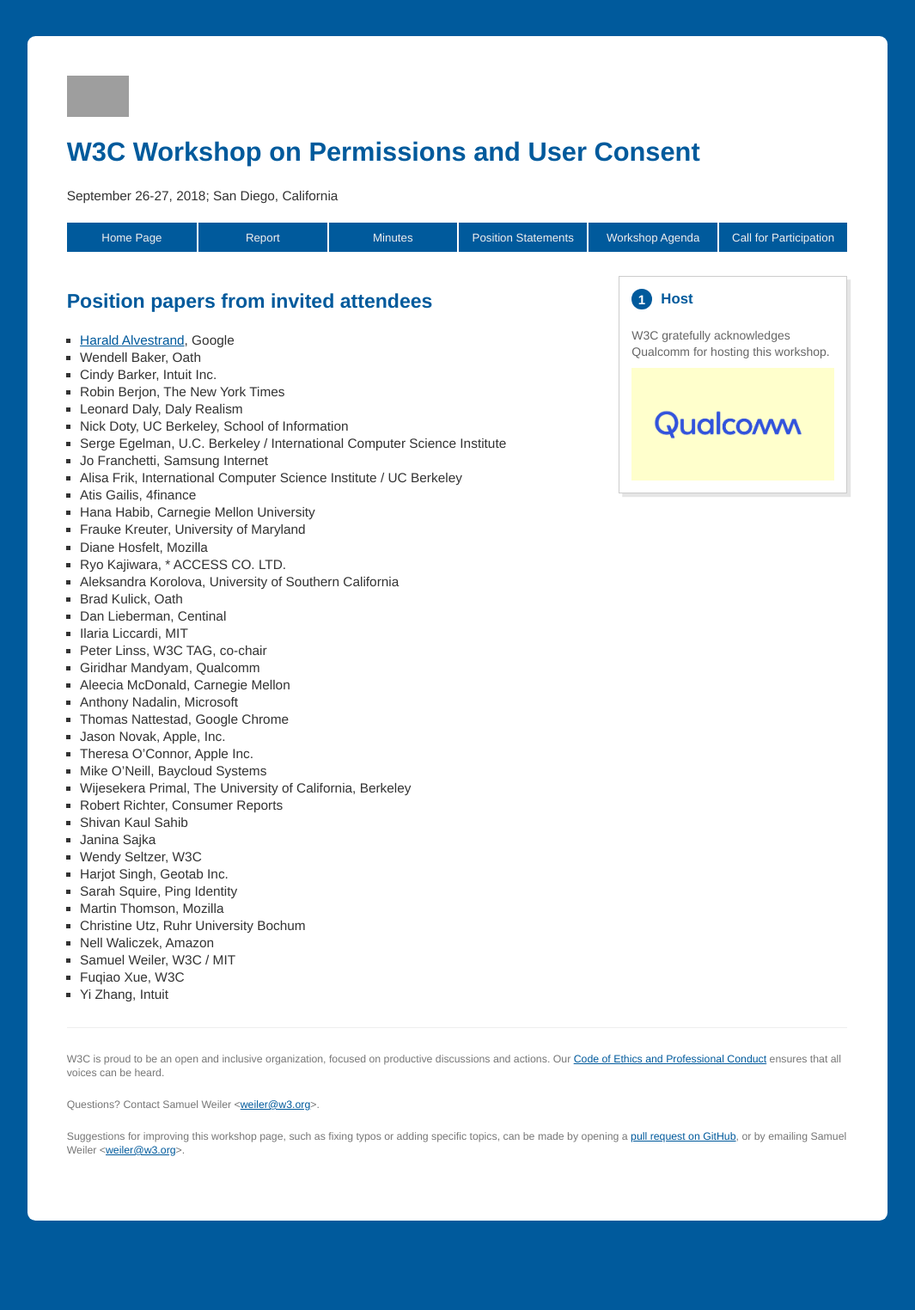
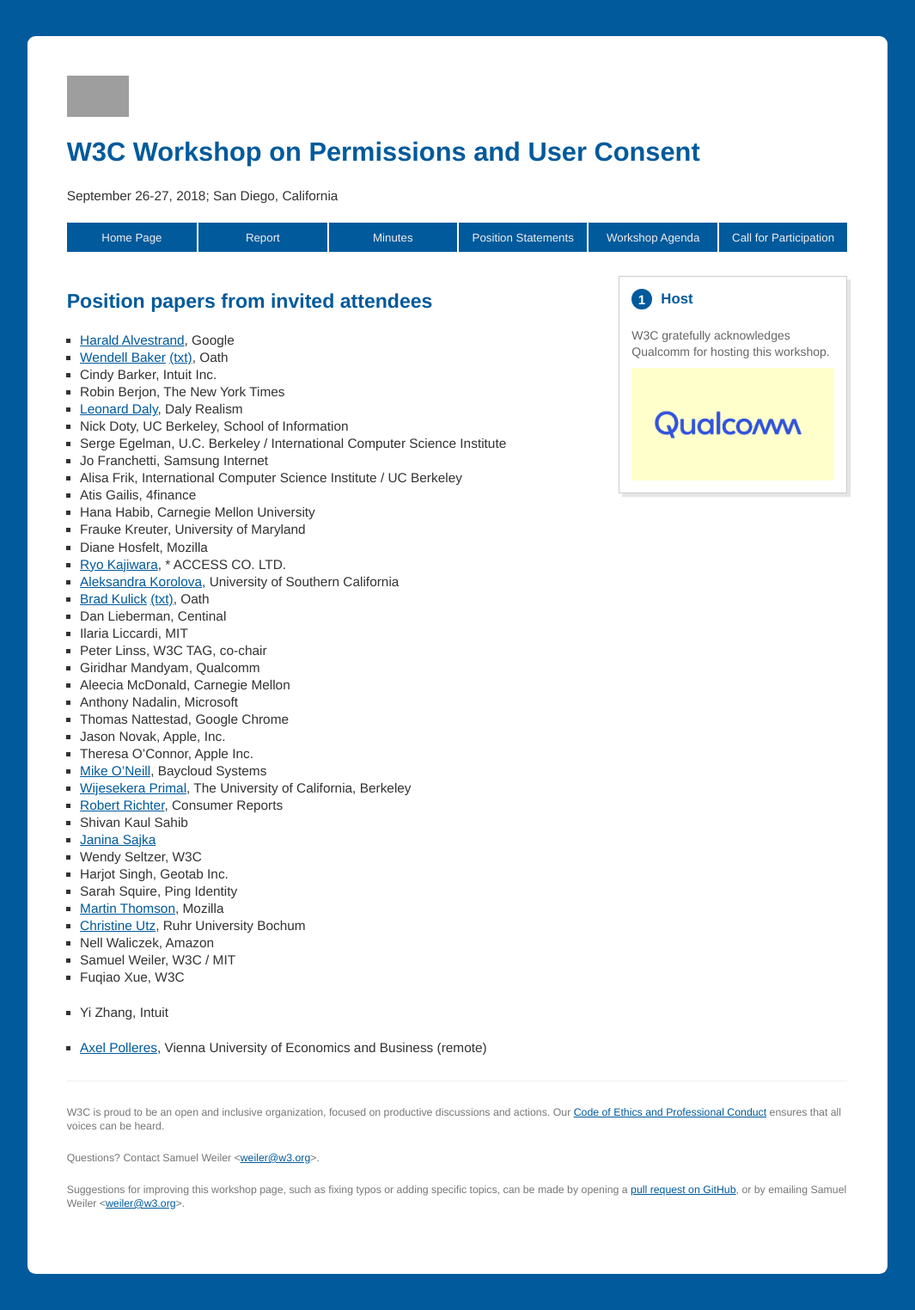
Before and after one commit to w3c/permissions-ws-2018, a Jekyll site: the page built from papers.md, in a window 1280 px wide. Shown: the whole page at 86% size, without its empty margins (108-1173 px from the left). Built offline with Jekyll 4.4.1, drawn with Linux system fonts in a browser that asks for light colours; our own code applies the rules of GitHub Pages for plain Markdown files; before the commit the page ends 1462 px from its top, so only the background shows below that; grey boxes are pictures that could not be loaded.

Commit message:
links to papers

```diff
--- a/papers.md
+++ b/papers.md
@@ -5,10 +5,10 @@ layout: home
 # Position papers from invited attendees
 
 * [Harald Alvestrand](papers/harald-alvestrand.html),	Google
-* Wendell Baker, Oath
+* [Wendell Baker](papers/brad-kulick.pdf) [(txt)](papers/brad-kulick.txt), Oath
 * Cindy Barker,	Intuit Inc.
 * Robin Berjon, The New York Times
-* Leonard Daly,	Daly Realism
+* [Leonard Daly](papers/leonard-daly.html),	Daly Realism
 * Nick Doty,	UC Berkeley, School of Information
 * Serge Egelman, U.C. Berkeley / International Computer Science Institute
 * Jo Franchetti,	Samsung Internet
@@ -17,9 +17,9 @@ layout: home
 * Hana Habib, Carnegie Mellon University
 * Frauke Kreuter, University of Maryland
 * Diane Hosfelt, Mozilla
-* Ryo Kajiwara,	* ACCESS CO. LTD.
-* Aleksandra Korolova,	University of Southern California
-* Brad Kulick,	Oath
+* [Ryo Kajiwara](papers/ryo-kajiwara.md),	* ACCESS CO. LTD.
+* [Aleksandra Korolova](papers/aleksandra-korolova.html),	University of Southern California
+* [Brad Kulick](papers/brad-kulick.pdf) [(txt)](papers/brad-kulick.txt),	Oath
 * Dan Lieberman,	Centinal
 * Ilaria Liccardi,	MIT
 * Peter Linss,	W3C TAG, co-chair
@@ -29,17 +29,19 @@ layout: home
 * Thomas Nattestad, Google Chrome
 * Jason Novak, Apple, Inc.
 * Theresa O'Connor,	Apple Inc.
-* Mike O'Neill,	Baycloud Systems
-* Wijesekera Primal,	The University of California, Berkeley
-* Robert Richter,	Consumer Reports
+* [Mike O'Neill](papers/mike-oneil.txt),	Baycloud Systems
+* [Wijesekera Primal](papers/primal-wijesekera.txt),	The University of California, Berkeley
+* [Robert Richter](papers/robert-richter.pdf),	Consumer Reports
 * Shivan Kaul Sahib
-* Janina Sajka
+* [Janina Sajka](papers/janina-sajka.html)
 * Wendy Seltzer,	W3C
 * Harjot Singh, Geotab Inc.
 * Sarah Squire,	Ping Identity
-* Martin Thomson, Mozilla
-* Christine Utz,	Ruhr University Bochum
+* [Martin Thomson](papers/martin-thomson.pdf), Mozilla
+* [Christine Utz](papers/christine-utz.txt),	Ruhr University Bochum
 * Nell Waliczek,	Amazon
 * Samuel Weiler,	W3C / MIT
 * Fuqiao Xue,	W3C
 * Yi Zhang, Intuit
+
+* [Axel Polleres](papers/axel-polleres.pdf),  Vienna University of Economics and Business  (remote)
```
